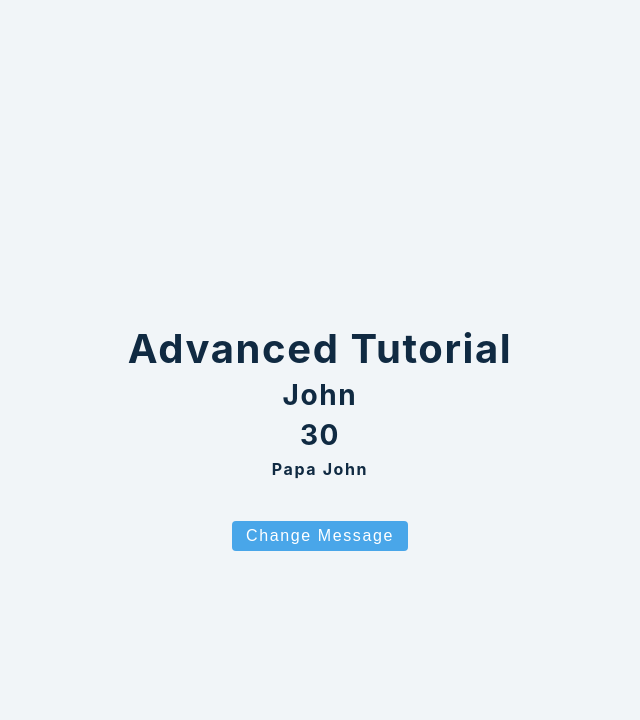
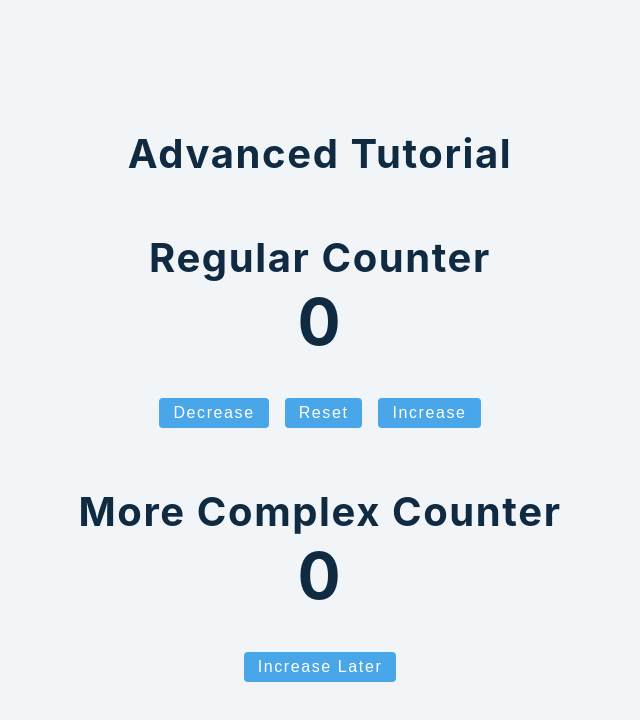
Before and after one commit to red4cted25/react_walkthrough, a React (Create React App) app: page /react18/app in a window 1280 px wide. Shown: the top 720 px of the page, without its empty margins (320-960 px from the left). Built offline with nearby package versions, Linux system fonts and the light colour scheme.

Commit message:
Created a useState Counter
Created a useState counter with delayed and regular counting functionality

```diff
--- a/src/react18/App.jsx
+++ b/src/react18/App.jsx
@@ -1,4 +1,4 @@
-import TestComponent from './tutorial/01-useState/4-useState-object';
+import TestComponent from './tutorial/01-useState/5-useState-counter';
 
 function App() {
   return (
--- /dev/null
+++ b/src/react18/tutorial/01-useState/5-useState-counter.jsx
@@ -0,0 +1,35 @@
+import {useState} from 'react'
+
+const UseStateCounter = () => {
+    const [value, setValue] = useState(0)
+
+    const reset = () => {
+        setValue(0)
+    }
+
+    const complexIncrease = () => {
+        setTimeout(() => {
+            // setValue(value + 1)
+            setValue((prevValue) => prevValue + 1)
+        }, 2000)
+    }
+
+  return (
+    <>
+        <section style={{margin: '4rem 0'}}>
+            <h2>Regular Counter</h2>
+            <h1>{value}</h1>
+            <button className="btn" onClick={() => setValue(value-1)}>Decrease</button>
+            <button className="btn" onClick={reset}>Reset</button>
+            <button className="btn" onClick={() => setValue(value+1)}>Increase</button>
+        </section>
+        <section style={{margin: '4rem 0'}}>
+            <h2>More Complex Counter</h2>
+            <h1>{value}</h1>
+            <button className="btn" onClick={complexIncrease}>Increase Later</button>
+        </section>
+    </>
+  )
+}
+
+export default UseStateCounter
```
